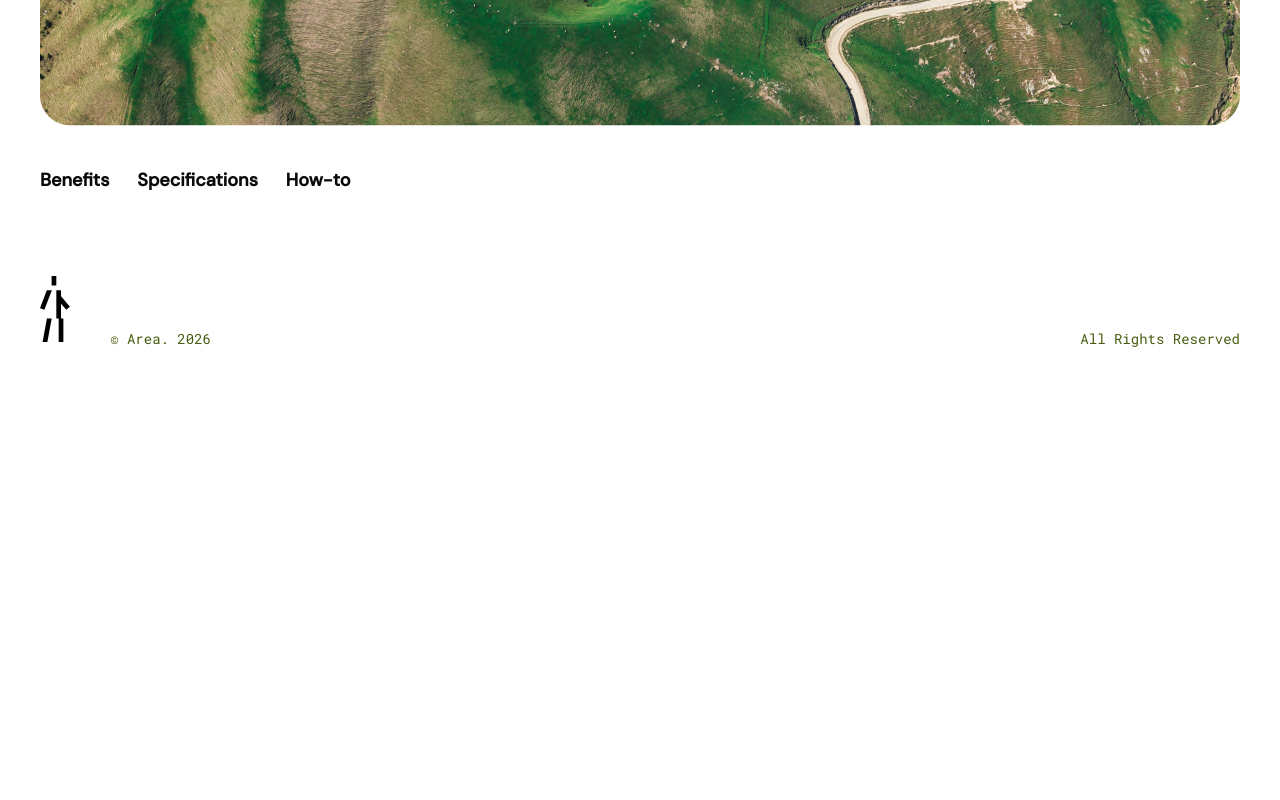
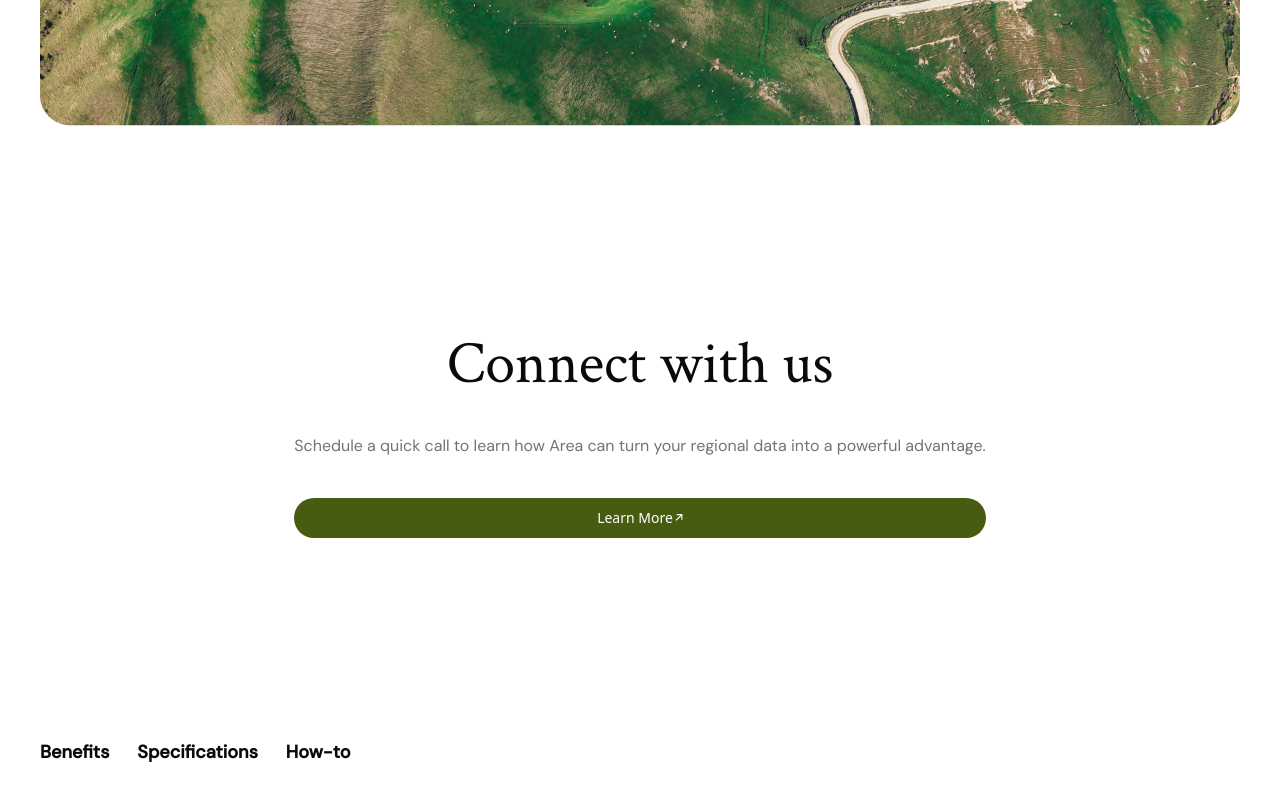
Before and after one commit to durim-dev/are, a Next.js app: page / in a window 1280 px wide. Shown: the part 7020-7820 px from the top of the page. Before the commit the page ends 7409 px from the top, so only its background shows below. Built offline with nearby package versions, Linux system fonts and the light colour scheme.

Commit message:
added cta section

```diff
--- a/app/page.tsx
+++ b/app/page.tsx
@@ -1,4 +1,5 @@
 import { Benefits } from "@/components/sections/benefits";
+import { Cta } from "@/components/sections/cta";
 import { Features } from "@/components/sections/features";
 import { Hero } from "@/components/sections/hero";
 import { HowItWorks } from "@/components/sections/how-it-works";
@@ -8,7 +9,7 @@ import { TrustedBy } from "@/components/sections/trusted-by";
 
 export default function Home() {
   return (
-    <main className="flex flex-col gap-20 md:gap-32 min-h-screen max-w-7xl mx-auto w-full px-4 pt-32 md:px-10 md:pt-0 ">
+    <main className="flex flex-col gap-20 md:gap-32 min-h-screen max-w-7xl mx-auto w-full px-4 pt-32 md:px-10 md:pt-0 pb-20">
       <Hero />
       <TrustedBy />
       <hr />
@@ -20,6 +21,7 @@ export default function Home() {
       <Testimonials />
       <hr />
       <HowItWorks />
+      <Cta />
     </main>
   );
 }
--- a/components/layout/footer.tsx
+++ b/components/layout/footer.tsx
@@ -6,7 +6,7 @@ export const Footer = () => {
   const currentYear = new Date().getFullYear();
 
   return (
-    <section className="flex flex-col gap-20 pt-10 pb-10 px-4 md:px-10">
+    <section className="flex flex-col gap-20 pt-10 pb-10 px-4 md:px-10 max-w-7xl mx-auto">
       <nav className="flex font-sans gap-7 font-bold text-sm md:text-lg">
         {navLinks
           .filter((link) => link.name !== "Contact Us")
--- a/components/layout/header/learn-more-btn.tsx
+++ b/components/layout/header/learn-more-btn.tsx
@@ -1,11 +1,15 @@
 import { Icons } from "@/components/icons";
 import { Button } from "@/components/ui/button";
+import { cn } from "@/lib/utils";
 import Link from "next/link";
 
-export const LearnMoreBtn = () => {
+export const LearnMoreBtn = ({ className }: React.ComponentProps<"button">) => {
   return (
     <Button
-      className="text-md md:text-sm flex items-center gap-0.5 group"
+      className={cn(
+        "text-md md:text-sm flex items-center gap-0.5 group",
+        className,
+      )}
       asChild
       size="lg"
     >
--- /dev/null
+++ b/components/sections/cta.tsx
@@ -0,0 +1,20 @@
+import { LearnMoreBtn } from "../layout/header/learn-more-btn";
+import { FadeIn } from "../ui/fade-in";
+
+export const Cta = () => {
+  return (
+    <section className="md:p-20 flex items-center justify-center">
+      <FadeIn className="flex flex-col items-center justify-center gap-10 max-w-3xl ">
+        <p className="text-[50px] md:text-[54px] lg:text-6xl font-serif">
+          Connect with us
+        </p>
+        <p className="font-sans text-muted-foreground">
+          Schedule a quick call to learn how Area can turn your regional data
+          into a powerful advantage.
+        </p>
+
+        <LearnMoreBtn className="w-full" />
+      </FadeIn>
+    </section>
+  );
+};
```
